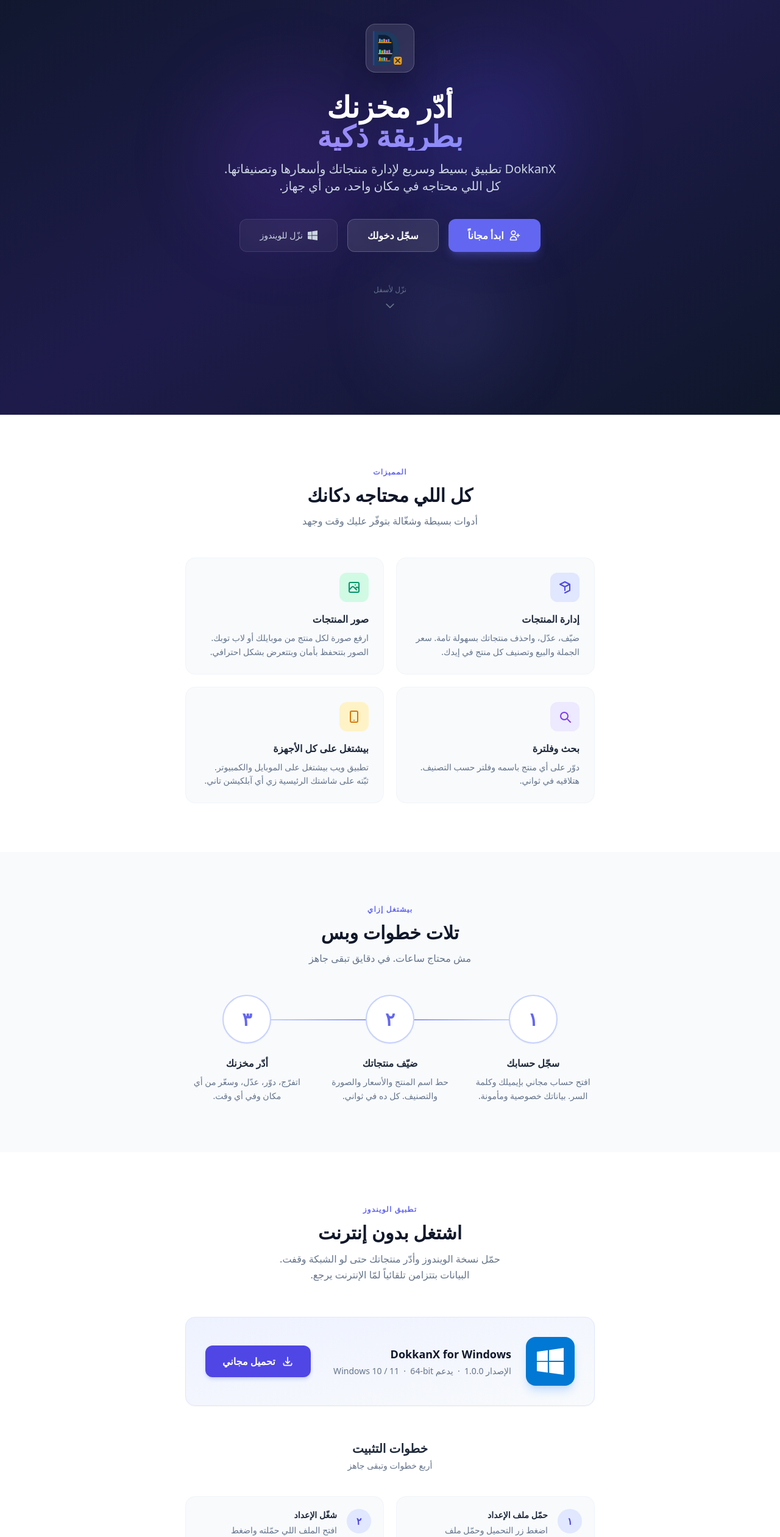
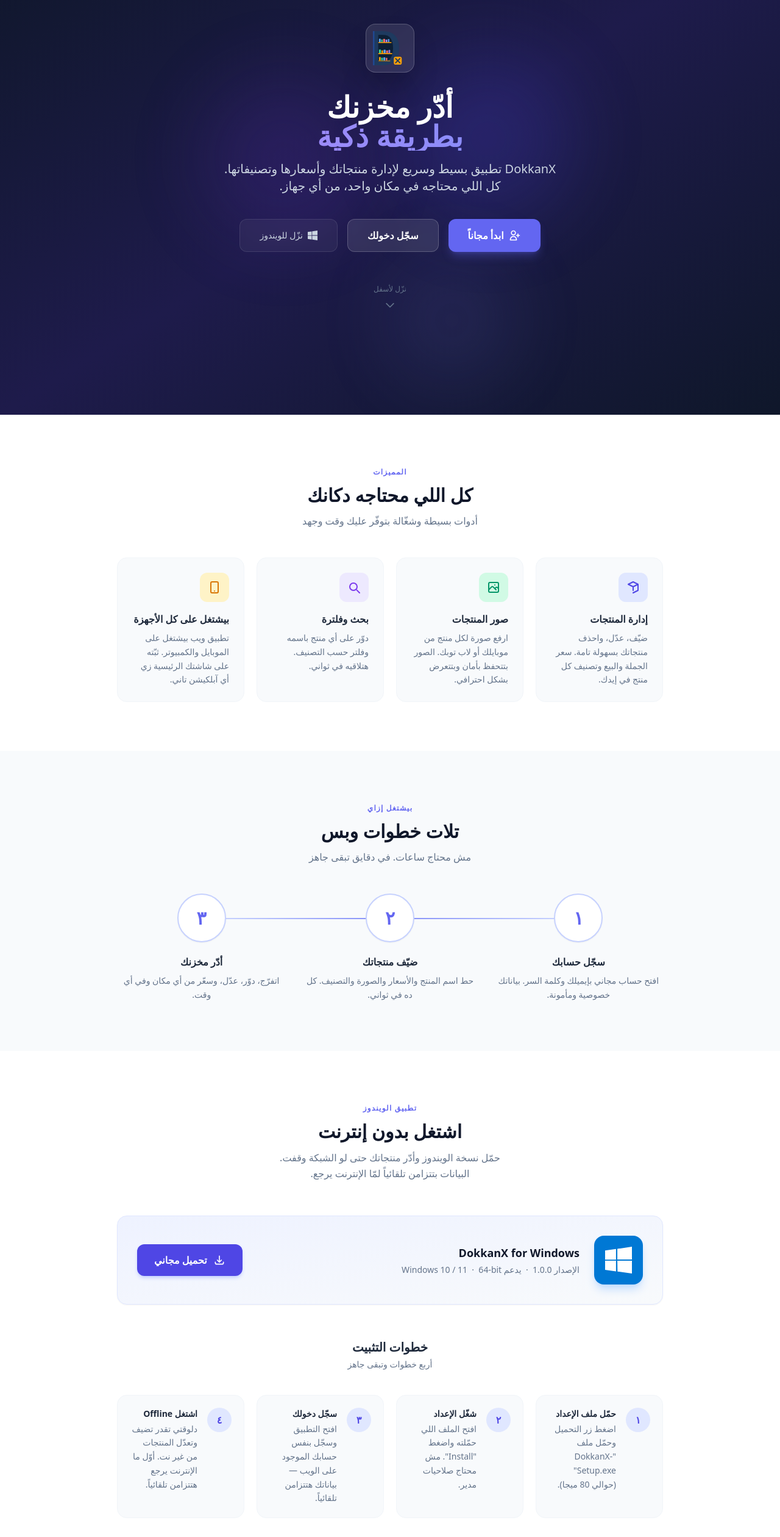
Before and after one commit to IbrahimBaki/Dokkanex, a React (Vite) app: page / in a window 1280 px wide. Shown: the part 120-2640 px from the top of the page at 61% size. Built offline with nearby package versions, Linux system fonts and the light colour scheme; no server answers.

Commit message:
fix design

```diff
--- a/src/components/Navbar.jsx
+++ b/src/components/Navbar.jsx
@@ -15,7 +15,7 @@
 
   return (
     <nav className="bg-white border-b border-slate-200 sticky top-0 z-40 shadow-sm">
-      <div className="max-w-2xl mx-auto px-4 h-14 flex items-center justify-between">
+      <div className="max-w-7xl mx-auto px-4 h-14 flex items-center justify-between">
 
         <div className="flex items-center gap-1">
           <NavLink
--- a/src/index.css
+++ b/src/index.css
@@ -38,7 +38,7 @@
     @apply bg-white rounded-2xl shadow-sm border border-slate-200;
   }
   .page-container {
-    @apply max-w-2xl mx-auto px-4 py-6;
+    @apply max-w-7xl mx-auto px-4 py-6;
   }
 }
 
--- a/src/pages/DashboardPage.jsx
+++ b/src/pages/DashboardPage.jsx
@@ -67,7 +67,7 @@
 
   if (totalProducts === 0) {
     return (
-      <div className="max-w-2xl mx-auto px-4 py-20 text-center text-slate-400">
+      <div className="max-w-7xl mx-auto px-4 py-20 text-center text-slate-400">
         <p className="text-lg font-medium">لا توجد بيانات لعرضها</p>
         <p className="text-sm mt-1">أضف منتجات أولاً لرؤية التحليلات</p>
       </div>
@@ -124,7 +124,7 @@
   }
 
   return (
-    <div className="max-w-2xl mx-auto px-4 py-6 space-y-5" dir="rtl">
+    <div className="max-w-7xl mx-auto px-4 py-6 space-y-5" dir="rtl">
       <h1 className="text-xl font-bold text-slate-800">لوحة التحليلات</h1>
 
       {/* Summary cards */}
@@ -141,7 +141,7 @@
       </div>
 
       {/* Category chart + Margin buckets */}
-      <div className="grid grid-cols-1 sm:grid-cols-2 gap-4">
+      <div className="grid grid-cols-1 sm:grid-cols-2 lg:grid-cols-3 gap-4">
         <div className="bg-white rounded-xl border border-slate-200 p-4">
           <h2 className="text-sm font-semibold text-slate-700 mb-4">أعلى التصنيفات</h2>
           {byCategory.length === 0 ? (
--- a/src/pages/LandingPage.jsx
+++ b/src/pages/LandingPage.jsx
@@ -168,7 +168,7 @@
     <section id="features" className="py-20 bg-white px-6">
       <div
         ref={ref}
-        className={`max-w-2xl mx-auto transition-all duration-700 ${visible ? 'opacity-100 translate-y-0' : 'opacity-0 translate-y-8'}`}
+        className={`max-w-4xl mx-auto transition-all duration-700 ${visible ? 'opacity-100 translate-y-0' : 'opacity-0 translate-y-8'}`}
       >
         <div className="text-center mb-12">
           <span className="inline-block text-xs font-semibold tracking-widest text-indigo-500 uppercase mb-3">المميزات</span>
@@ -176,7 +176,7 @@
           <p className="text-slate-500 mt-3 text-base">أدوات بسيطة وشغّالة بتوفّر عليك وقت وجهد</p>
         </div>
 
-        <div className="grid grid-cols-1 sm:grid-cols-2 gap-5">
+        <div className="grid grid-cols-1 sm:grid-cols-2 lg:grid-cols-4 gap-5">
           {features.map((f, i) => (
             <div
               key={i}
@@ -202,7 +202,7 @@
     <section id="how" className="py-20 bg-slate-50 px-6">
       <div
         ref={ref}
-        className={`max-w-2xl mx-auto transition-all duration-700 ${visible ? 'opacity-100 translate-y-0' : 'opacity-0 translate-y-8'}`}
+        className={`max-w-4xl mx-auto transition-all duration-700 ${visible ? 'opacity-100 translate-y-0' : 'opacity-0 translate-y-8'}`}
       >
         <div className="text-center mb-12">
           <span className="inline-block text-xs font-semibold tracking-widest text-indigo-500 uppercase mb-3">بيشتغل إزاي</span>
@@ -269,7 +269,7 @@
     <section id="download" className="py-20 bg-white px-6">
       <div
         ref={ref}
-        className={`max-w-2xl mx-auto transition-all duration-700 ${visible ? 'opacity-100 translate-y-0' : 'opacity-0 translate-y-8'}`}
+        className={`max-w-4xl mx-auto transition-all duration-700 ${visible ? 'opacity-100 translate-y-0' : 'opacity-0 translate-y-8'}`}
       >
         {/* Header */}
         <div className="text-center mb-14">
@@ -319,7 +319,7 @@
           <p className="text-slate-500 text-sm mt-1">أربع خطوات وتبقى جاهز</p>
         </div>
 
-        <div className="grid grid-cols-1 sm:grid-cols-2 gap-5">
+        <div className="grid grid-cols-1 sm:grid-cols-2 lg:grid-cols-4 gap-5">
           {installSteps.map((s, i) => (
             <div
               key={i}
@@ -382,7 +382,7 @@
 function Footer() {
   return (
     <footer className="bg-slate-900 py-10 px-6">
-      <div className="max-w-2xl mx-auto">
+      <div className="max-w-7xl mx-auto">
         <div className="flex flex-col sm:flex-row items-center justify-between gap-6">
           {/* Brand */}
           <div className="flex items-center gap-3">
--- a/src/pages/ProductsPage.jsx
+++ b/src/pages/ProductsPage.jsx
@@ -236,7 +236,7 @@
           )}
         </div>
       ) : viewMode === 'grid' ? (
-        <div className="grid grid-cols-2 gap-3">
+        <div className="grid grid-cols-2 sm:grid-cols-3 md:grid-cols-4 lg:grid-cols-5 gap-3">
           {paginated.map(product => (
             <ProductCard
               key={product.id}
```
